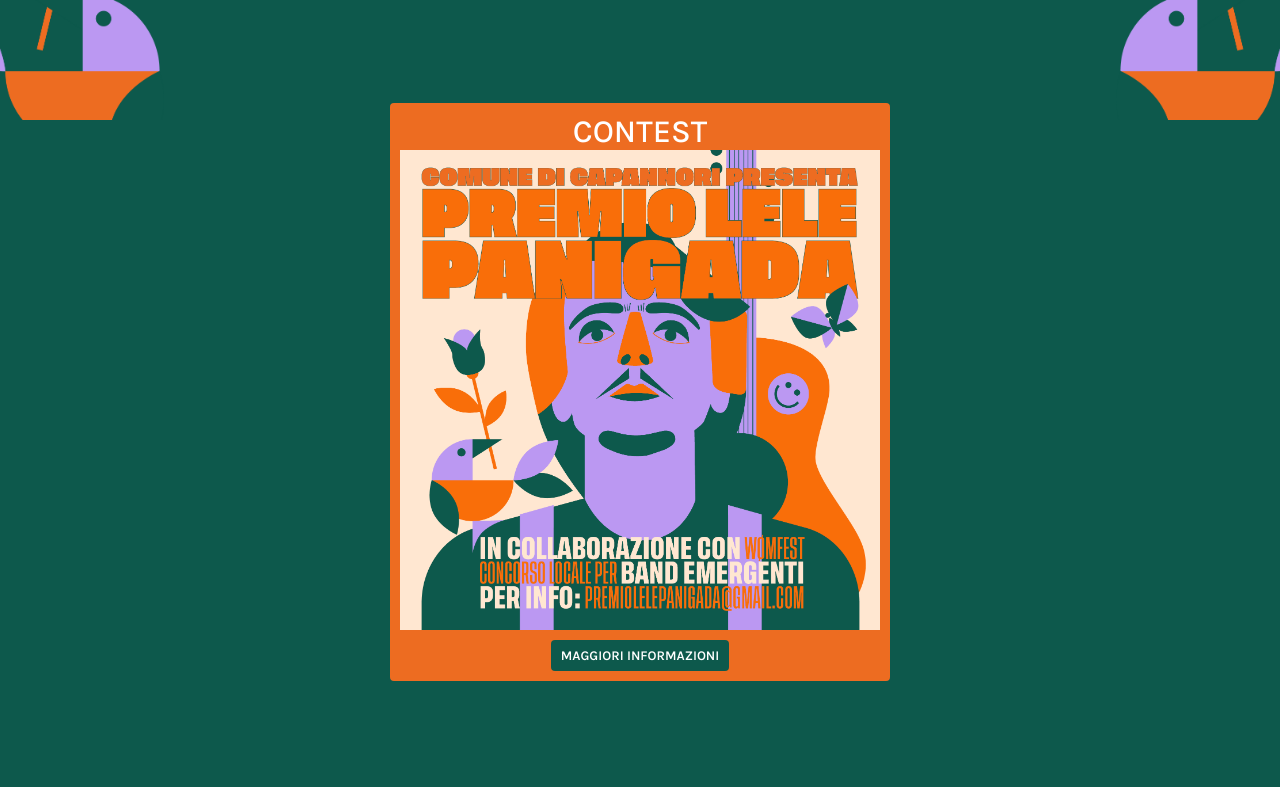
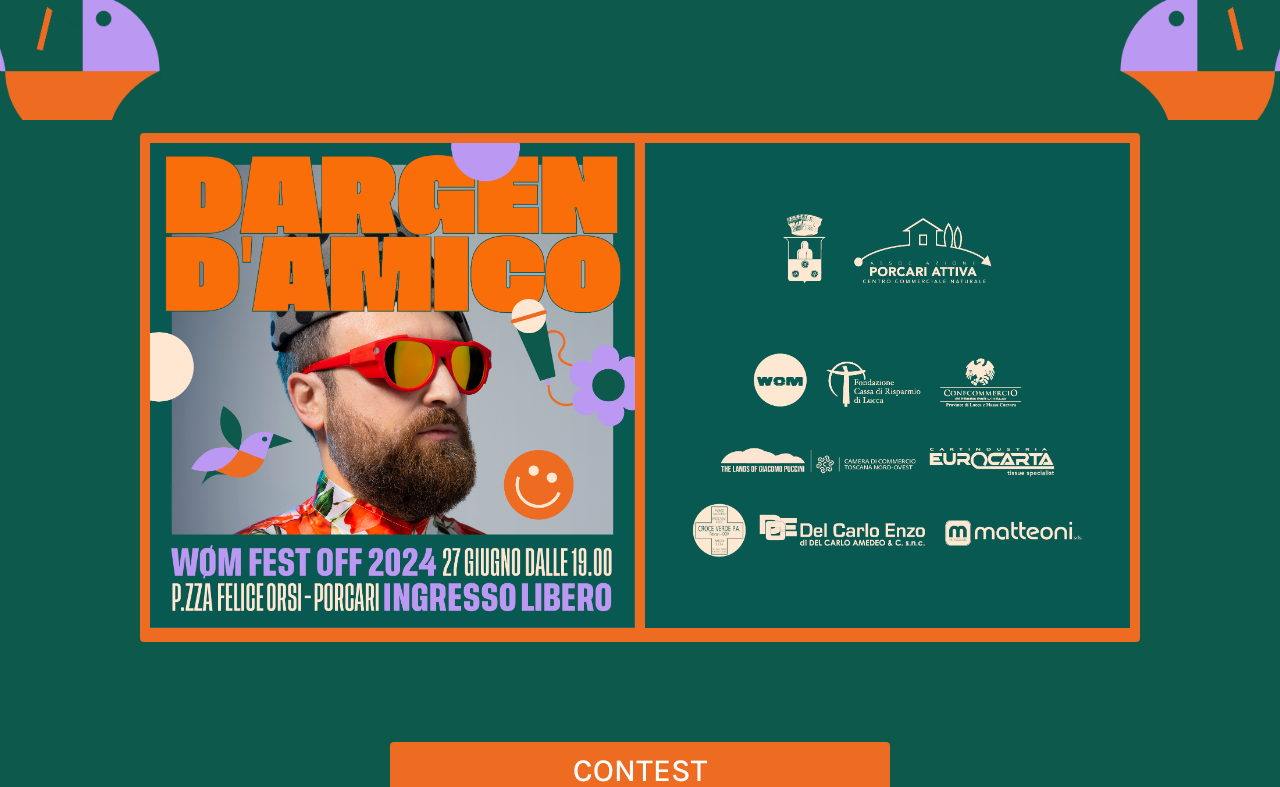
Before and after one commit to Maffei46/womfest, a Vue app: page / in a window 1280 px wide. Shown: the part 680-1467 px from the top of the page. Built offline with nearby package versions, Linux system fonts and the light colour scheme.

Commit message:
Update Home.vue

```diff
--- a/src/views/Home.vue
+++ b/src/views/Home.vue
@@ -20,7 +20,7 @@
         <div class="button">ISCRIVITI AREA EXPO <br><span>WØM FEST</span></div>
       </a>
     </div> -->
-    <Stages v-if="false"/>
+    <Stages v-if="true"/>
 
     <div class="contest">
       <div class="title">CONTEST</div>
```
